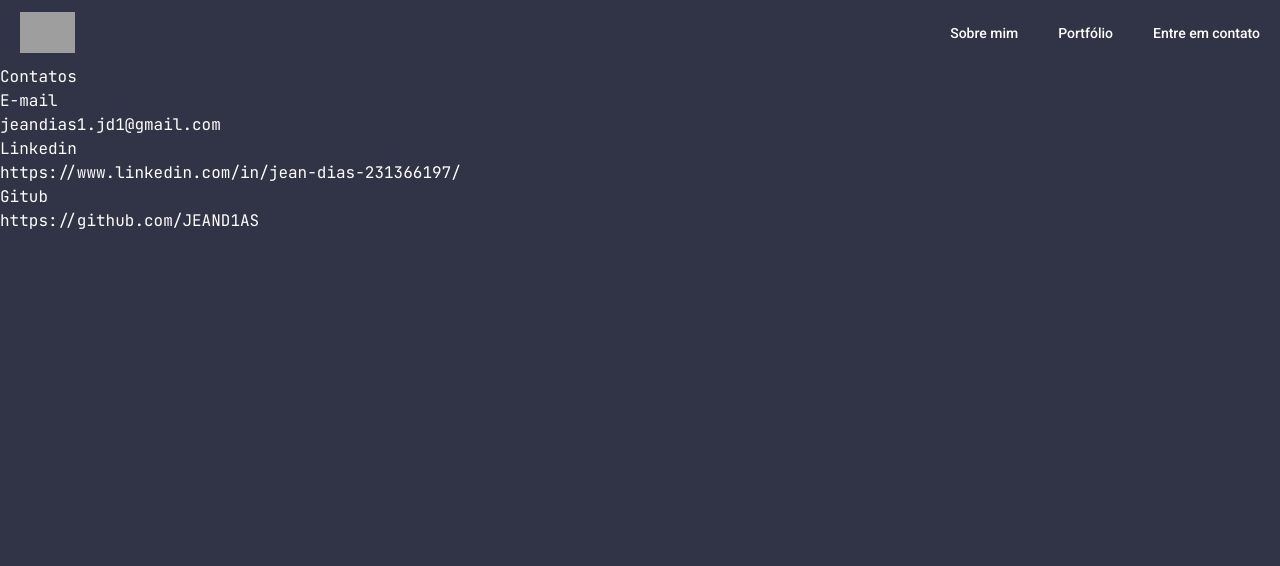
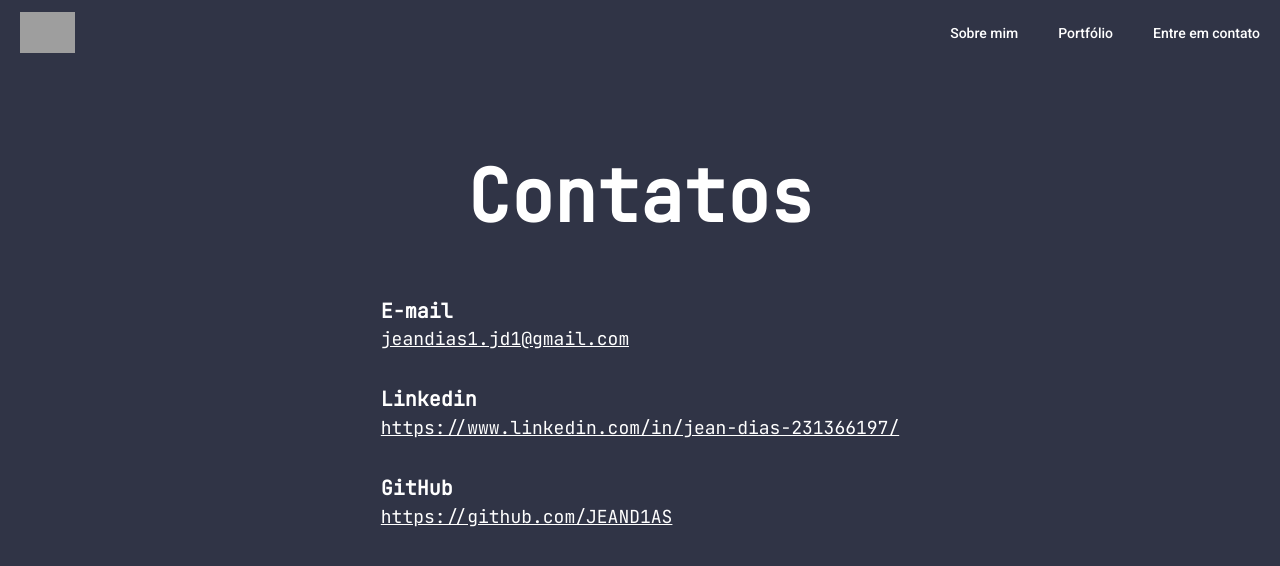
Before and after one commit to JEAND1AS/portfolio-reactjs, a Next.js app: page /contatos in a window 1280 px wide. Shown: the top 566 px of the page. Built offline with nearby package versions, Linux system fonts and the light colour scheme; grey boxes are pictures that could not be loaded.

Commit message:
Estilizando página contato e 404

```diff
--- a/src/app/components/Home/AboutMe.tsx
+++ b/src/app/components/Home/AboutMe.tsx
@@ -26,6 +26,8 @@ export const AboutMe = () => {
                     <li style={{ backgroundColor: '#6BDDFA', color: '#00000'}} className="w-fit p-2 rounded-md">React</li>
                     <li style={{ backgroundColor: '#EFD81D', color: '#00000'}} className="w-fit p-2 rounded-md">Javascript</li>
                     <li style={{ backgroundColor: '#000000', color: '#FFFFF'}} className="w-fit p-2 rounded-md">Next.JS</li>
+                    <li style={{ backgroundColor: '#FF0000', color: '#FFFFF'}} className="w-fit p-2 rounded-md">Nest.JS</li>
+                    <li style={{ backgroundColor: '#808080', color: '#FFFFF'}} className="w-fit p-2 rounded-md">SQL server</li>
                 </ul>
             </div>
             <div className="relative">
@@ -36,7 +38,7 @@ export const AboutMe = () => {
                 priority={true}
                 placeholder="empty"
                 unoptimized
-                className="rounded-full"/>
+                className="rounded-full shadow-[0_0_20px_5px_rgba(139,195,255,0.8)]"/>
                 <p className="p-4 w-fit text-base leading-tight bg-h-blue-500 rounded-xl text-black absolute -bottom-[15px] -left-[20px]">
                     <span className="text-4xl">1+</span>
                     <br />
--- a/src/app/contatos/page.tsx
+++ b/src/app/contatos/page.tsx
@@ -11,25 +11,25 @@ const Contatos = () => {
                 </title>
             </head>
 
-            <div>
-                <h1>Contatos</h1>
-                <ul>
-                    <li>
-                        <span>E-mail</span>
-                        <div>
-                            <a aria-label="Email Jean" href="mailto:jeandias1.jd1@gmail.com">jeandias1.jd1@gmail.com</a>
+            <div className="mt-12 md:mt-24 space-y-8 md:space-y-16 px-6 md:px-32">
+                <h1 className="text-5xl md:text-7xl font-bold text-center">Contatos</h1>
+                <ul className="table mx-auto space-y-6 md:space-y-8">
+                    <li className="md:text-xl">
+                        <span className="font-bold">E-mail</span>
+                        <div className="flex gap-1 md:gap-3 items-center">
+                            <a aria-label="Email Jean" href="mailto:jeandias1.jd1@gmail.com" className="text-sm md:text-lg underline truncate">jeandias1.jd1@gmail.com</a>
                         </div>
                     </li>
-                    <li>
-                        <span>Linkedin</span>
+                    <li className="md:text-xl">
+                        <span className="font-bold">Linkedin</span>
                         <div>
-                            <a href="https://www.linkedin.com/in/jean-dias-231366197/">https://www.linkedin.com/in/jean-dias-231366197/</a>
+                            <a href="https://www.linkedin.com/in/jean-dias-231366197/" className="text-sm md:text-lg underline truncate">https://www.linkedin.com/in/jean-dias-231366197/</a>
                         </div>
                     </li>
-                    <li>
-                        <span>Gitub</span>
+                    <li className="md:text-xl">
+                        <span className="font-bold">GitHub</span>
                         <div>
-                            <a href="https://github.com/JEAND1AS">https://github.com/JEAND1AS</a>
+                            <a href="https://github.com/JEAND1AS" className="text-sm md:text-lg underline truncate">https://github.com/JEAND1AS</a>
                         </div>
                     </li>
                 </ul>
--- a/src/app/not-found.tsx
+++ b/src/app/not-found.tsx
@@ -1,4 +1,11 @@
+import { Roboto } from "next/font/google";
 import Link from "next/link";
+
+
+const roboto = Roboto({
+  weight: '400',
+  subsets: ['latin'],
+});
 
 const NotFound = () => {
   return (
@@ -13,16 +20,21 @@ const NotFound = () => {
 
 
       <div>
-        <h1>404</h1>
-
-        <div>
-          <p>Oops, não conseguimos encontrar essa página!</p>
-          <span>Clique no botão abaixo para ser redirecionado à Página Inicial</span>
+        <div className="flex flex-col items-center text-center mt-12 md:mt-24 gap-8 px-6 md:px-32">
+          <h1 className="text-5xl sm:text-7xl font-bold">404</h1>
+          <p className="flex flex-col gap-8 md:gap-4">
+            <span>Oops, não conseguimos encontrar essa página!</span>
+            <span>
+              Clique no botão abaixo para ser redirecionado à Página Inicial
+            </span>
+          </p>
+          <Link href="/" className={`${roboto.className} p-4 bg-h-blue-500 rounded-xl text-black mt-5 md:mt-12 w-fit hover:bg-opacity-80 transition-all`}>
+            Voltar para a Página Inicial
+          </Link>
         </div>
 
-        <Link href="/">
-          Voltar para a Página Inicial
-        </Link>
+
+
 
       </div>
     </>
```
